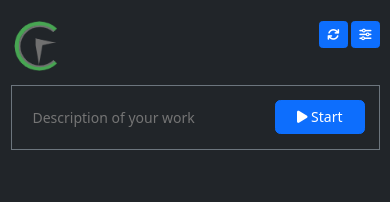
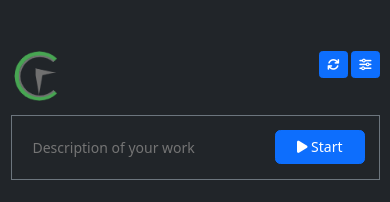
Before and after one commit to eudo1111/CodeTimer-Mobile, a website: page www/index.html in a window 390 px wide. Drawn offline with Linux system fonts and the light colour scheme; some packages are replaced by stand-ins of ours; no server answers.

Commit message:
fix android header & v1.1.2

```diff
--- a/config.xml
+++ b/config.xml
@@ -1,5 +1,5 @@
 <?xml version='1.0' encoding='utf-8'?>
-<widget id="sk.owly.codetimermobile" version="1.1.1" xmlns="http://www.w3.org/ns/widgets" xmlns:cdv="http://cordova.apache.org/ns/1.0">
+<widget id="sk.owly.codetimermobile" version="1.1.2" xmlns="http://www.w3.org/ns/widgets" xmlns:cdv="http://cordova.apache.org/ns/1.0">
     <name>CodeTimer</name>
     <description>CodeTimer for mobile. Simple APP for Kimai time tracking.</description>
     <author email="info@owly.sk" href="https://www.owly.sk">
--- a/package.json
+++ b/package.json
@@ -1,7 +1,7 @@
 {
   "name": "sk.owly.codetimermobile",
   "displayName": "CodeTimer Mobile",
-  "version": "1.1.1",
+  "version": "1.1.2",
   "description": "CodeTimer for mobile. Simple APP for Kimai time tracking.",
   "main": "index.js",
   "scripts": {
--- a/www/style.css
+++ b/www/style.css
@@ -1,6 +1,6 @@
 html,body{
     margin: auto;
-    padding: 0px;
+    padding-top: 15px;
     font-size: 14px;
     overflow-y: auto;
 }
```
